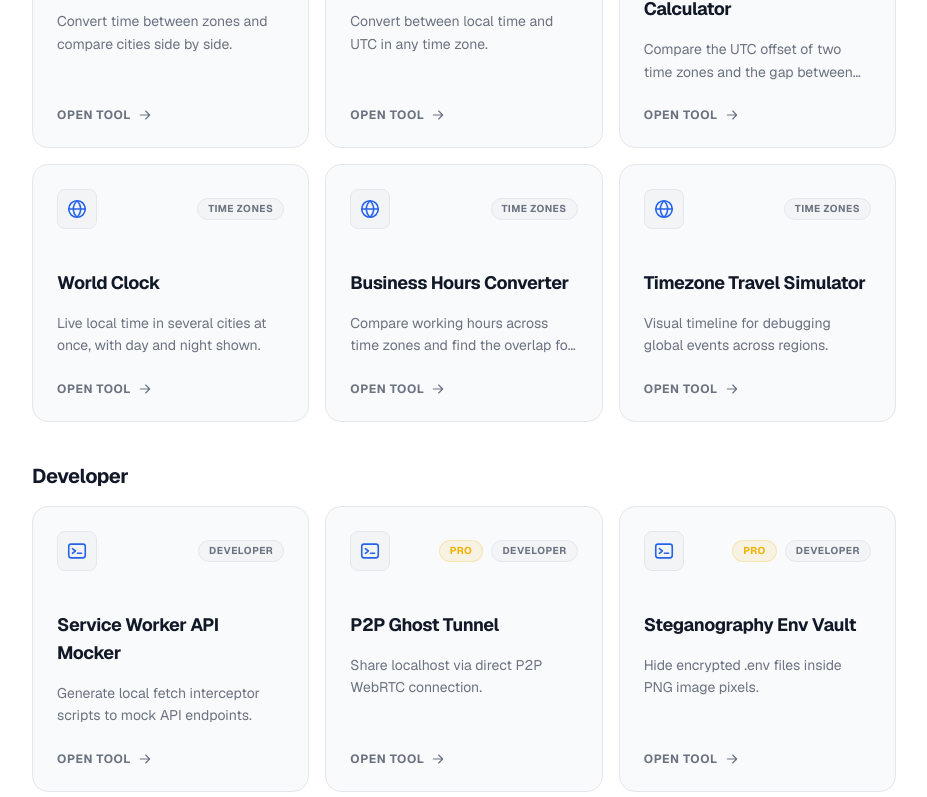
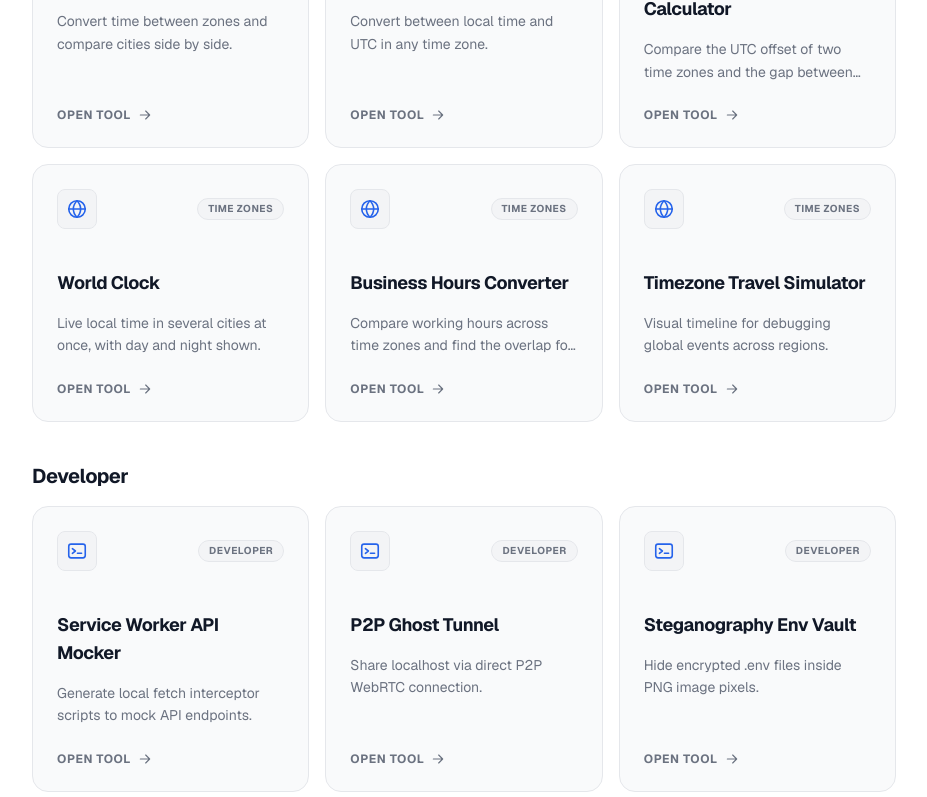
Before and after one commit to benidira/timeforge, a Next.js app: page /tools in a window 1280 px wide. Shown: the part 2000-2797 px from the top of the page, without its empty margins (176-1103 px from the left). Built offline with nearby package versions, Linux system fonts and the light colour scheme; no server answers.

Commit message:
revert: remove pricing locks to focus on enterprise ecosystem

```diff
--- a/src/components/tool-card.tsx
+++ b/src/components/tool-card.tsx
@@ -11,16 +11,9 @@ export function ToolCard({ tool, headingLevel = 3 }: { tool: Tool; headingLevel?
         <span className="flex h-10 w-10 items-center justify-center rounded-lg bg-field border border-line text-primary transition-transform duration-300 group-hover:scale-105 group-hover:bg-primary/10">
           <CategoryIcon category={tool.category} />
         </span>
-        <div className="flex gap-2">
-          {tool.isPro && (
-            <span className="rounded-full bg-yellow-500/10 border border-yellow-500/20 px-2.5 py-0.5 text-[10px] font-bold uppercase tracking-wider text-yellow-500 flex items-center gap-1">
-              PRO
-            </span>
-          )}
-          <span className="rounded-full bg-field border border-line px-2.5 py-0.5 text-[10px] font-bold uppercase tracking-wider text-muted group-hover:border-primary/20">
-            {tool.category}
-          </span>
-        </div>
+        <span className="rounded-full bg-field border border-line px-2.5 py-0.5 text-[10px] font-bold uppercase tracking-wider text-muted group-hover:border-primary/20">
+          {tool.category}
+        </span>
       </div>
       <Heading className="text-lg font-bold tracking-tight text-fg group-hover:text-primary transition-colors relative z-10">
         {tool.name}
--- a/src/components/tool-page.tsx
+++ b/src/components/tool-page.tsx
@@ -37,9 +37,7 @@ export function ToolPage({ tool }: { tool: Tool }) {
       </div>
 
       <section aria-label={`${tool.name} tool`} className="card p-5 sm:p-8 mb-12 border-line/60 shadow-sm">
-        <ProLock isPro={tool.isPro}>
-          <ToolInterface slug={tool.slug} />
-        </ProLock>
+        <ToolInterface slug={tool.slug} />
       </section>
 
       <div className="grid gap-12 lg:grid-cols-[1fr_300px] items-start">
```
